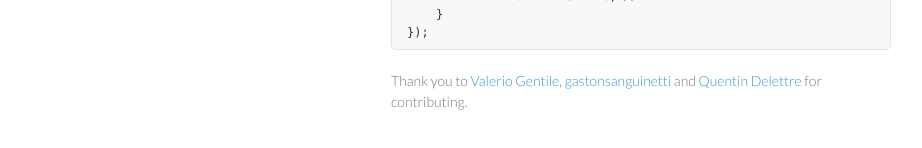
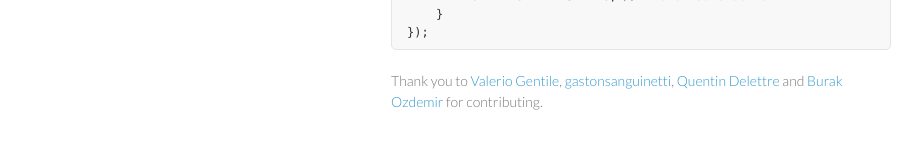
Before and after one commit to valtlfelipe/TinyMCE-LocalAutoSave, a plain HTML site: page index.html in a window 1280 px wide. Shown: the part 1258-1406 px from the top of the page, without its empty margins (179-1101 px from the left). Drawn offline with nearby package versions, Linux system fonts and the light colour scheme; a script that the page names is missing.

Commit message:
Update index.html

```diff
--- a/index.html
+++ b/index.html
@@ -103,7 +103,7 @@ If you have translated this plugin, please create a pull request or send me a me
 <span class="p">});</span>
 </pre></div>
 
-<p>Thank you to <a href="https://github.com/dvcama">Valerio Gentile</a>, <a href="https://github.com/gastonsanguinetti">gastonsanguinetti</a> and <a href="https://github.com/qdelettre">Quentin Delettre</a> for contributing.</p>
+<p>Thank you to <a href="https://github.com/dvcama">Valerio Gentile</a>, <a href="https://github.com/gastonsanguinetti">gastonsanguinetti</a>, <a href="https://github.com/qdelettre">Quentin Delettre</a> and <a href="https://github.com/ozdemirburak">Burak Ozdemir</a> for contributing.</p>
 
       </section>
       <footer>
```
